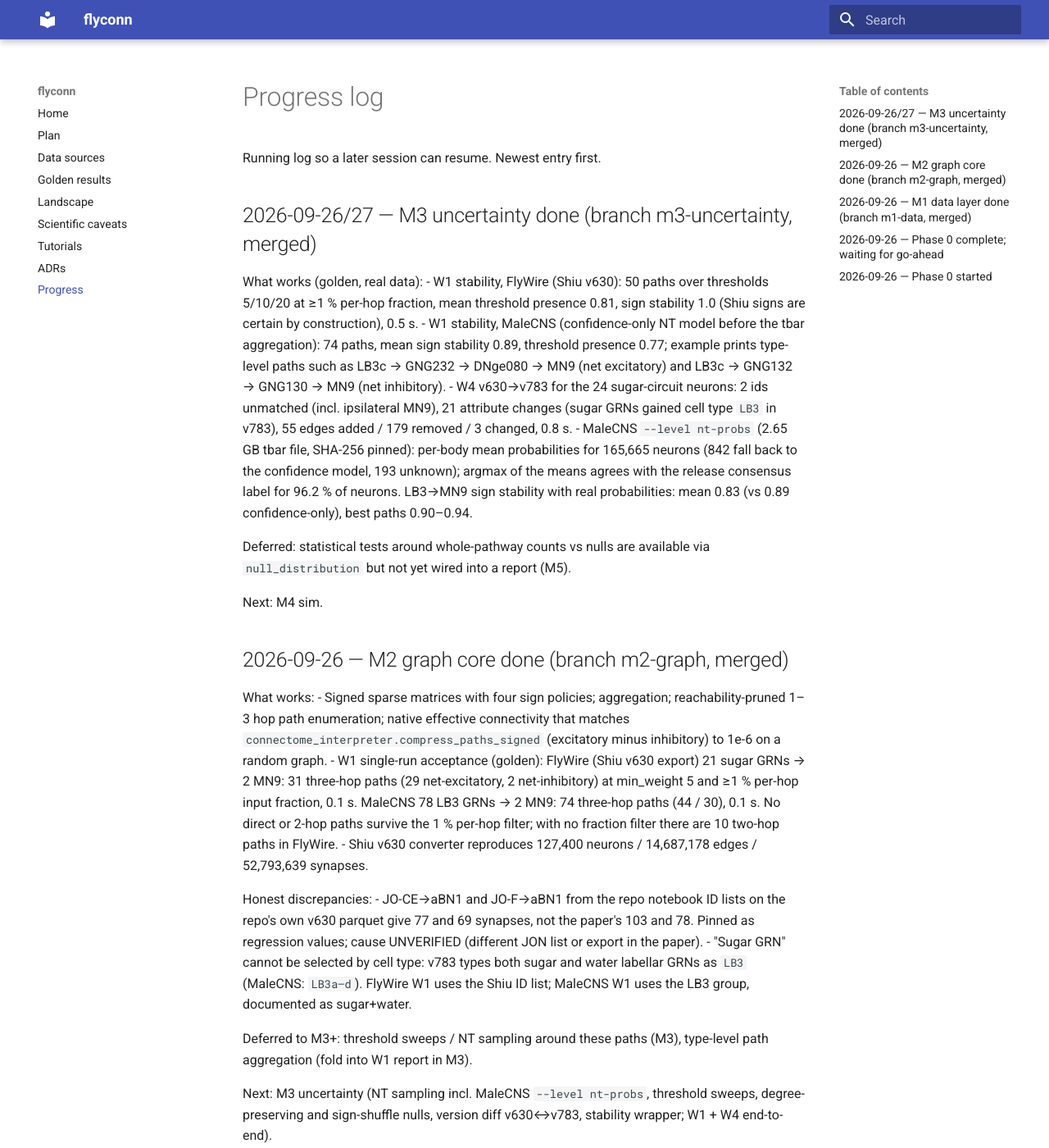
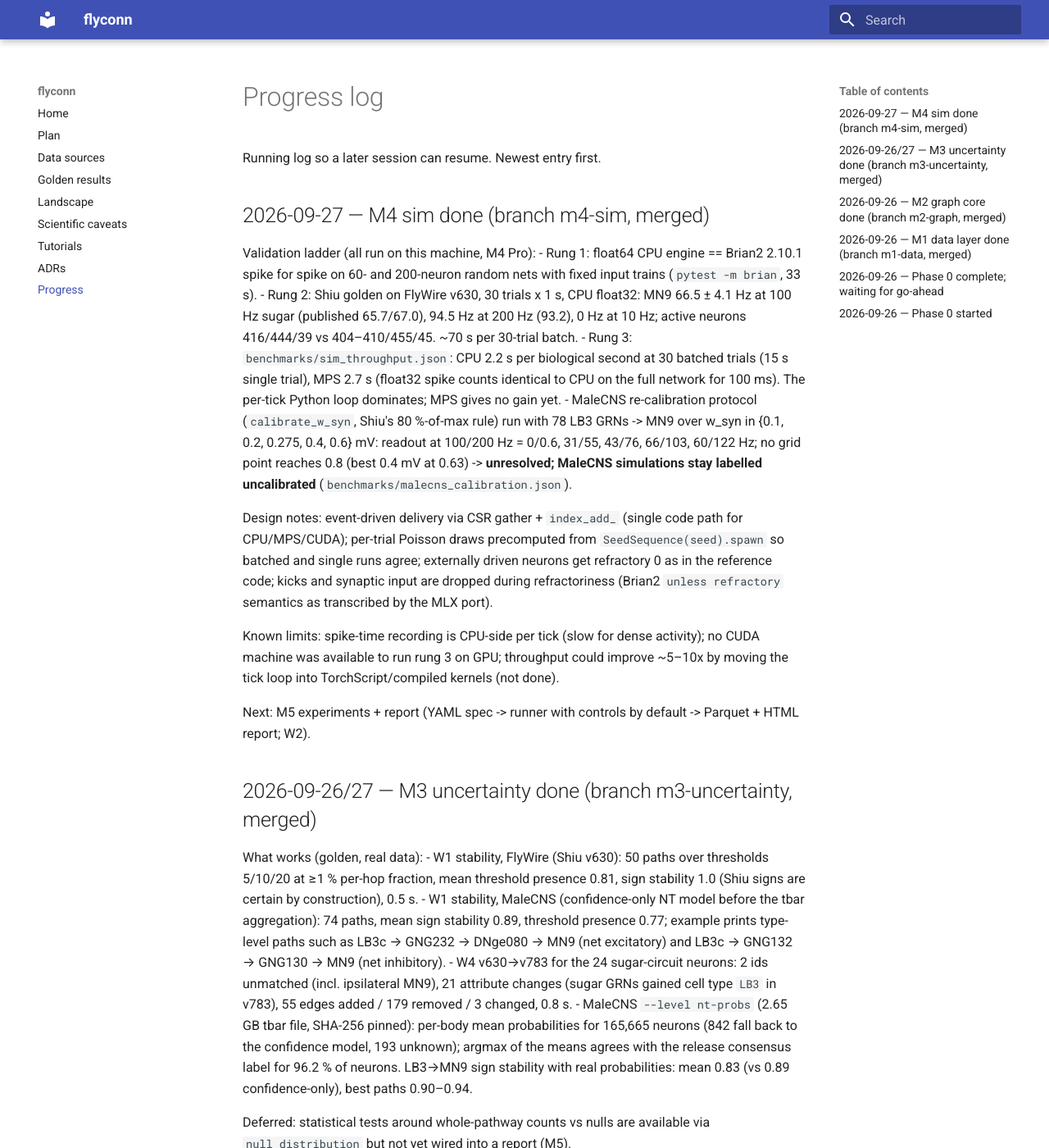
Before and after one commit to moiz-lakkadkutta/flyconn, an MkDocs documentation site: the page built from docs/PROGRESS.md, in a window 1280 px wide and 1400 px high. Shown: the whole window at 82% size. Built offline with MkDocs 1.6.1 and Material for MkDocs 9.7.7, drawn with Linux system fonts in a browser that asks for light colours.

Commit message:
docs(m4): progress, changelog, ADR-0004 status, calibration results; heavy CI runs brian tests
Co-Authored-By: Claude Fable 5.1 <noreply@anthropic.com>
Claude-Session: https://claude.ai/code/session_0146ujhCdFL57yDjC7Thhn4c

```diff
--- a/docs/PROGRESS.md
+++ b/docs/PROGRESS.md
@@ -1,6 +1,20 @@
 # Progress log
 
 Running log so a later session can resume. Newest entry first.
+
+## 2026-09-27 — M4 sim done (branch m4-sim, merged)
+
+Validation ladder (all run on this machine, M4 Pro):
+- Rung 1: float64 CPU engine == Brian2 2.10.1 spike for spike on 60- and 200-neuron random nets with fixed input trains (`pytest -m brian`, 33 s).
+- Rung 2: Shiu golden on FlyWire v630, 30 trials x 1 s, CPU float32: MN9 66.5 ± 4.1 Hz at 100 Hz sugar (published 65.7/67.0), 94.5 Hz at 200 Hz (93.2), 0 Hz at 10 Hz; active neurons 416/444/39 vs 404–410/455/45. ~70 s per 30-trial batch.
+- Rung 3: `benchmarks/sim_throughput.json`: CPU 2.2 s per biological second at 30 batched trials (15 s single trial), MPS 2.7 s (float32 spike counts identical to CPU on the full network for 100 ms). The per-tick Python loop dominates; MPS gives no gain yet.
+- MaleCNS re-calibration protocol (`calibrate_w_syn`, Shiu's 80 %-of-max rule) run with 78 LB3 GRNs -> MN9 over w_syn in {0.1, 0.2, 0.275, 0.4, 0.6} mV: readout at 100/200 Hz = 0/0.6, 31/55, 43/76, 66/103, 60/122 Hz; no grid point reaches 0.8 (best 0.4 mV at 0.63) -> **unresolved; MaleCNS simulations stay labelled uncalibrated** (`benchmarks/malecns_calibration.json`).
+
+Design notes: event-driven delivery via CSR gather + `index_add_` (single code path for CPU/MPS/CUDA); per-trial Poisson draws precomputed from `SeedSequence(seed).spawn` so batched and single runs agree; externally driven neurons get refractory 0 as in the reference code; kicks and synaptic input are dropped during refractoriness (Brian2 `unless refractory` semantics as transcribed by the MLX port).
+
+Known limits: spike-time recording is CPU-side per tick (slow for dense activity); no CUDA machine was available to run rung 3 on GPU; throughput could improve ~5–10x by moving the tick loop into TorchScript/compiled kernels (not done).
+
+Next: M5 experiments + report (YAML spec -> runner with controls by default -> Parquet + HTML report; W2).
 
 ## 2026-09-26/27 — M3 uncertainty done (branch m3-uncertainty, merged)
 
```
Also changed, not shown: CHANGELOG.md (+1 -0 lines), docs/GOLDEN_RESULTS.md (+2 -0 lines), docs/adr/0004-sim-backend.md (+1 -1 lines), 2 other files.
